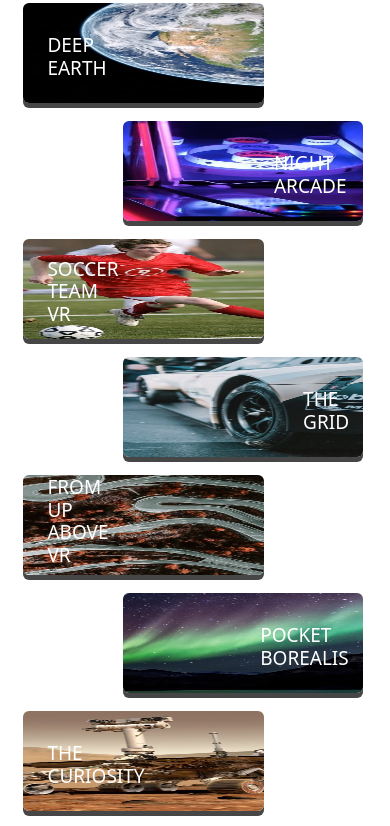
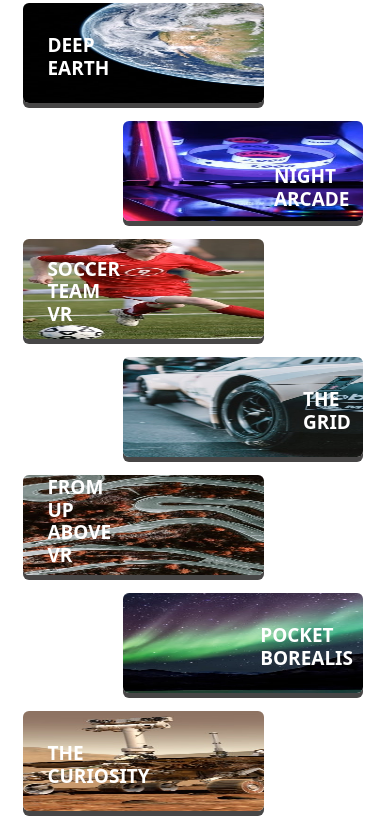
Before and after one commit to Kudatee007/Loop-Studio-Design, a plain HTML site: page index.html in a window 390 px wide. Shown: the part 1140-1966 px from the top of the page. Drawn offline with nearby package versions, Linux system fonts and the light colour scheme.

Commit message:
font-weight-changes

```diff
--- a/index.css
+++ b/index.css
@@ -474,6 +474,8 @@ footer{
     .deep>h3{
         left: 24px;
         bottom: 15px;
+        font-weight: 700;
+
     }
     .deep > img{
         height: 200px;
@@ -483,6 +485,7 @@ footer{
     .night>h3{
         left: 24px;
         bottom: 15px;
+        font-weight: 700;
     }
     .night > img{
         height: 200px;
@@ -491,6 +494,7 @@ footer{
    .soccer>h3{
     left: 24px;
         bottom: 15px;
+        font-weight: 700;
    }
    .soccer > img{
     height: 200px;
@@ -499,6 +503,7 @@ footer{
    .theg>h3{
     left: 24px;
     bottom: 15px;
+    font-weight: 700;
    }
    .theg > img{
     height: 200px;
@@ -507,6 +512,7 @@ footer{
    .above>h3{
     left: 24px;
         bottom: 15px;
+        font-weight: 700;
    }
    .above > img{
     height: 200px;
@@ -515,6 +521,7 @@ footer{
    .fish>h3{
     left: 24px;
     bottom: 15px;
+    font-weight: 700;
    }
    .fish > img{
     height: 200px;
@@ -523,14 +530,16 @@ footer{
    .curio>h3{
     left: 24px;
         bottom: 15px;
+        font-weight: 700;
    }
    .curio > img{
     height: 200px;
     background-size: contain;
  }
    .pock>h3{
-   left: 24px;
-        bottom: 15px;
+    left: 24px;
+    bottom: 15px;
+    font-weight: 700;
    }
    .pock > img{
     height: 200px;
@@ -776,6 +785,8 @@ footer{
         }
         .night>h3{
             left: 73%;
+            bottom: 2px;
+
             }
         .theg>h3{
             left: 81.5%;
```
